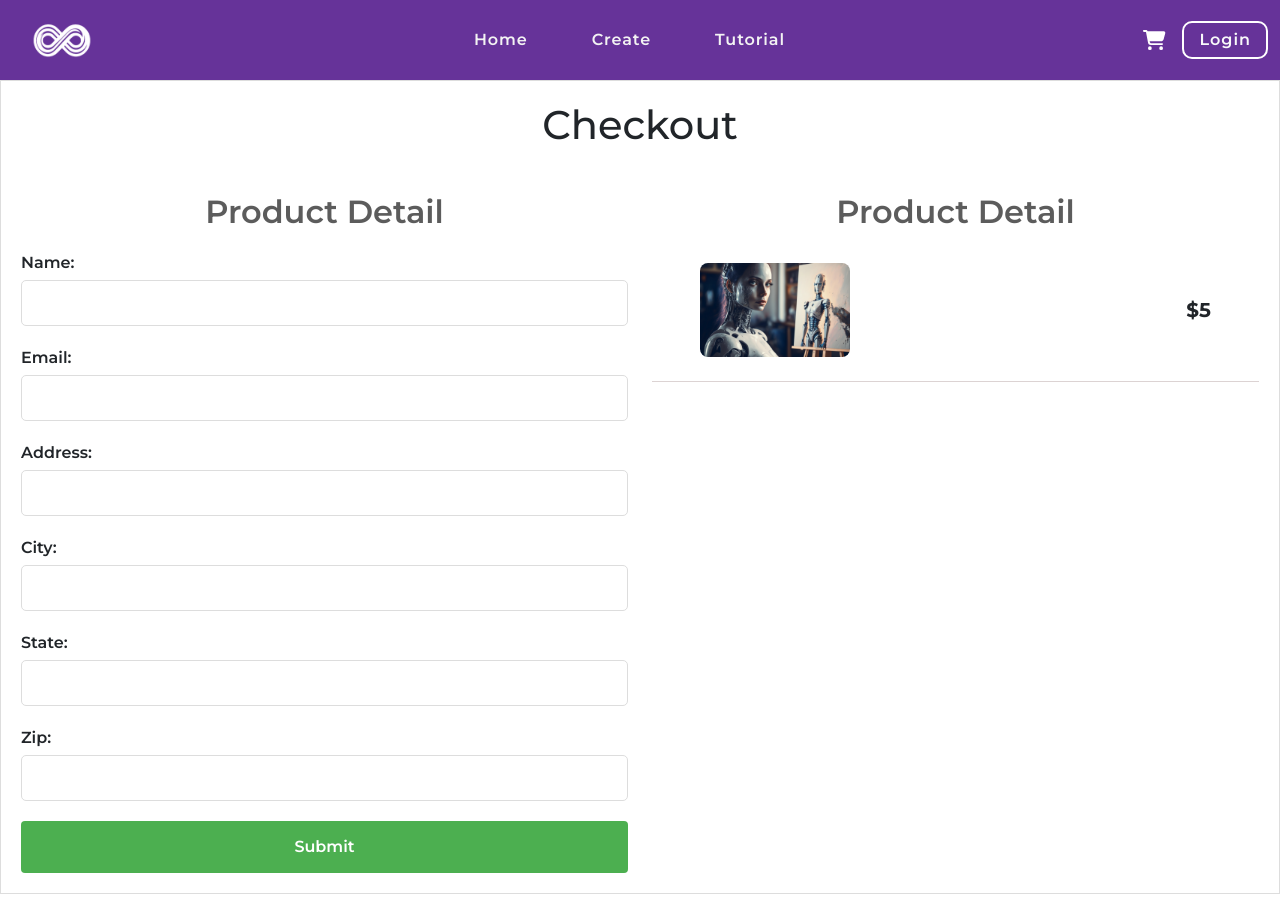
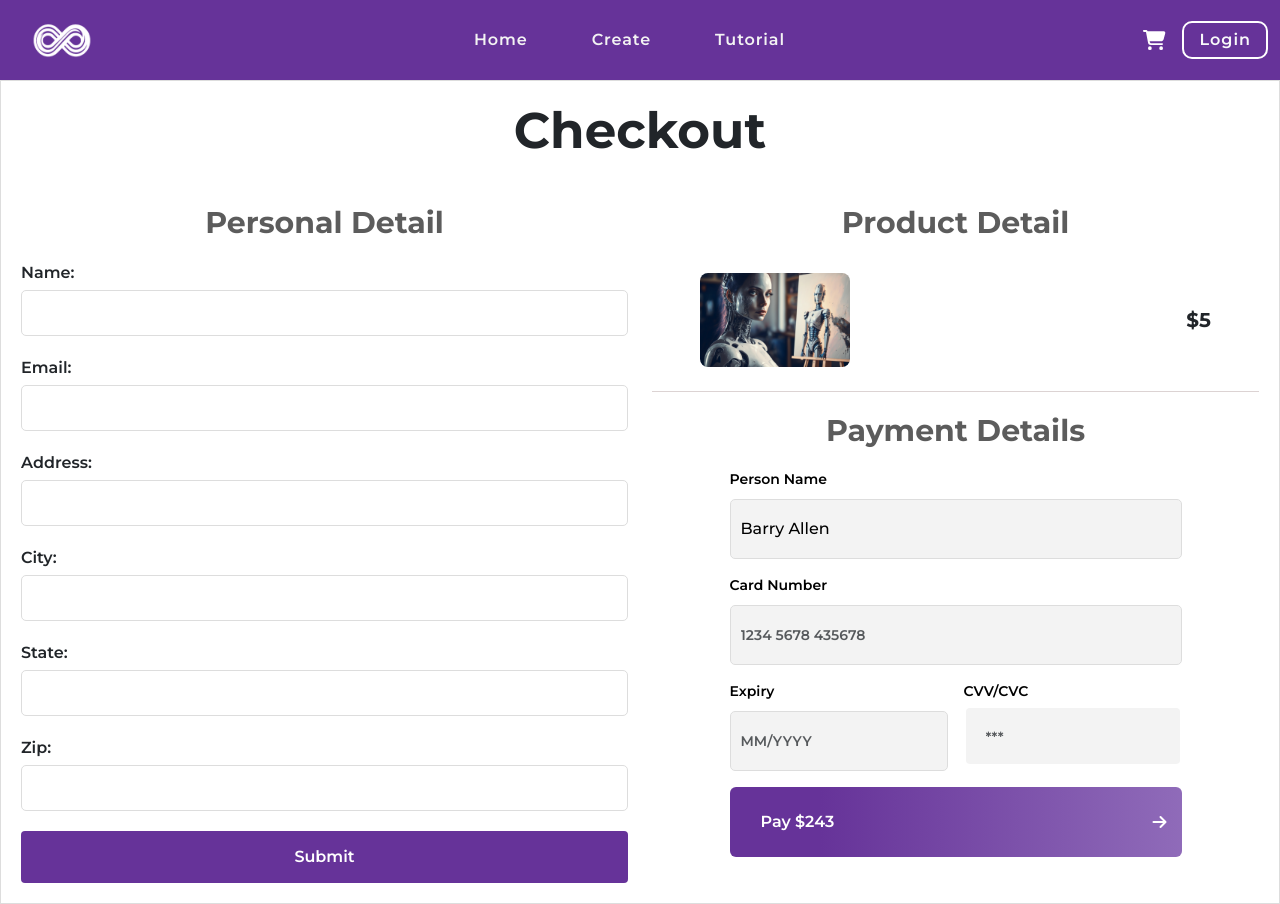
Before and after one commit to engineerFayyaz/text-to-image-latest, a React (Create React App) app: page /checkout in a window 1280 px wide. Built offline with nearby package versions, Linux system fonts and the light colour scheme.

Commit message:
hassan checkout page updated

```diff
--- a/src/Pages/Checkout/checkout.css
+++ b/src/Pages/Checkout/checkout.css
@@ -9,6 +9,8 @@
   .checkout-page h1 {
     text-align: center;
     margin-bottom: 20px;
+    font-size: 50px;
+    font-weight: 800;
   }
 
   .checkout-page label {
@@ -26,7 +28,7 @@
   }
 
   .checkout-page button[type="submit"] {
-    background-color: #4caf50;
+    background-color: #663399;
     color: white;
     padding: 14px 20px;
     border: none;
@@ -44,10 +46,7 @@
     border-radius: 10px;
 
   }
-  .checkout-page .title{
-    font-weight: 600;
-    color: rgb(92, 92, 92);
-  }
+
   .checkout-page .product-detail .product{
     border-bottom: 1px solid rgb(220, 211, 211);
   }
@@ -55,3 +54,81 @@
     font-size: 20px;
     font-weight: 700;
   }
+
+
+  /* payment card form */
+
+ .payment-details  .card {
+    max-width: 500px;
+    margin: auto;
+    color: black;
+    border-radius: 20 px;
+    border: none;
+}
+
+.payment-details p {
+    margin: 0px;
+}
+
+.payment-details .h8, .checkout-page .title {
+    font-size: 30px;
+    font-weight: 800;
+    text-align: center;
+    color: rgb(92, 92, 92);
+
+}
+
+.payment-details .btn.btn-primary {
+    width: 100%;
+    height: 70px;
+    display: flex;
+    align-items: center;
+    justify-content: space-between;
+    padding: 0 15px;
+    background-image: linear-gradient(to right, #663399 0%, #663399 10%, #c3b1e1 100%);
+    border: none;
+    transition: 0.5s;
+    background-size: 200% auto;
+
+}
+
+
+.payment-details .btn.btn.btn-primary:hover {
+    background-position: center;
+    color: #fff;
+    text-decoration: none;
+}
+
+
+
+.payment-details .btn.btn-primary:hover .fas.fa-arrow-right {
+    transform: translate(10px);
+    transition: transform 0.2s ease-in;
+}
+
+.payment-details .form-control {
+    color: black;
+    background-color: #f3f3f3;
+    border: 2px solid transparent;
+    height: 60px;
+    padding-left: 20px;
+    vertical-align: middle;
+    font-weight: 500;
+}
+
+.payment-details .form-control:focus {
+    color: black;
+    background-color: #d8d8d8;
+    /* border: 2px solid #2d4dda; */
+    box-shadow: none;
+}
+
+.payment-details .text {
+    font-size: 14px;
+    font-weight: 600;
+}
+
+::placeholder {
+    font-size: 14px;
+    font-weight: 600;
+}
--- a/src/Pages/Checkout/index.jsx
+++ b/src/Pages/Checkout/index.jsx
@@ -1,6 +1,7 @@
 import React, { useState } from "react";
 import "./checkout.css";
 import Header from "../../components/Header";
+import { ToastContainer, toast } from "react-toastify";
 const Checkout = () => {
   const [name, setName] = useState("");
   const [email, setEmail] = useState("");
@@ -11,18 +12,20 @@ const Checkout = () => {
 
   const handleSubmit = (e) => {
     e.preventDefault();
+    toast.success("your records have been send successfully");
     // Handle form submission
   };
 
   return (
     <>
       <Header />
+      <ToastContainer />
       <div className="checkout-page mt-5">
         <h1>Checkout</h1>
         <div className="data">
           <div className="row">
             <div className="col-md-6 pt-4">
-              <h2 className="text-center title">Product Detail</h2>
+              <h2 className="text-center title">Personal Detail</h2>
 
               <form onSubmit={handleSubmit} className="w-100">
                 <label htmlFor="name">Name:</label>
@@ -83,15 +86,77 @@ const Checkout = () => {
               </form>
             </div>
             <div className="col-md-6 product-detail pt-4">
-              <h2 className="text-center title ">Product Detail</h2>
+              <div>
+                <h2 className="text-center title ">Product Detail</h2>
                 <div className="product py-4 border-bottom-2 border-darkn d-flex flex-wrap align-items-center justify-content-between px-5">
-                    <div className="product-image">
-                        <img src="/images/bg5.png" className="rounded-3" alt={"productimage"} width={150} />
+                  <div className="product-image">
+                    <img
+                      src="/images/bg5.png"
+                      className="rounded-3"
+                      alt={"productimage"}
+                      width={150}
+                    />
+                  </div>
+                  <div className="product-price">
+                    <span>$5</span>
+                  </div>
+                </div>
+              </div>
+              {/* card details */}
+              <div className="container p-0 payment-details">
+                <div className="card px-4">
+                  <p className="h8 py-3">Payment Details</p>
+                  <div className="row gx-3">
+                    <div className="col-12">
+                      <div className="d-flex flex-column">
+                        <p className="text mb-1">Person Name</p>
+                        <input
+                          className="form-control mb-3"
+                          type="text"
+                          placeholder="Name"
+                          defaultValue="Barry Allen"
+                        />
+                      </div>
                     </div>
-                    <div className="product-price">
-                        <span>$5</span>
+                    <div className="col-12">
+                      <div className="d-flex flex-column">
+                        <p className="text mb-1">Card Number</p>
+                        <input
+                          className="form-control mb-3"
+                          type="text"
+                          placeholder="1234 5678 435678"
+                        />
+                      </div>
                     </div>
+                    <div className="col-6">
+                      <div className="d-flex flex-column">
+                        <p className="text mb-1">Expiry</p>
+                        <input
+                          className="form-control mb-3"
+                          type="text"
+                          placeholder="MM/YYYY"
+                        />
+                      </div>
+                    </div>
+                    <div className="col-6">
+                      <div className="d-flex flex-column">
+                        <p className="text mb-1">CVV/CVC</p>
+                        <input
+                          className="form-control mb-3 pt-2 "
+                          type="password"
+                          placeholder="***"
+                        />
+                      </div>
+                    </div>
+                    <div className="col-12">
+                      <div className="btn btn-primary mb-3">
+                        <span className="ps-3">Pay $243</span>
+                        <span className="fas fa-arrow-right" />
+                      </div>
+                    </div>
+                  </div>
                 </div>
+              </div>
             </div>
           </div>
         </div>
```
